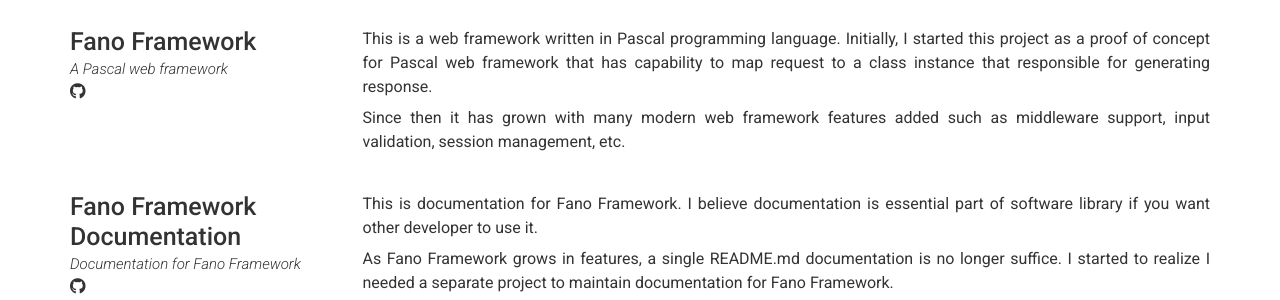
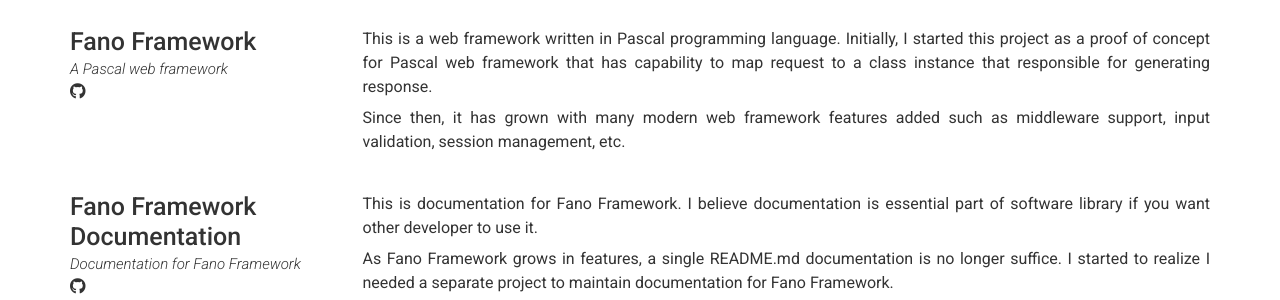
Before and after one commit to zamronypj/zamronypj.github.io, a Jekyll site: the page built from index.md, in a window 1280 px wide and 900 px high, scrolled down 608 px. Shown: the part 152-452 px from the top of the window. Built offline with Jekyll 4.4.1, drawn with Linux system fonts in a browser that asks for light colours; nearby versions of some CDN libraries; a script that is not in the unit is left out.

Commit message:
improve content

```diff
--- a/_config.yml
+++ b/_config.yml
@@ -84,7 +84,7 @@
           has capability to map request to a class instance that responsible for
           generating response.
 
-          Since then it has grown with many modern web framework features added such
+          Since then, it has grown with many modern web framework features added such
           as middleware support, input validation, session management, etc.
       - layout: left
         title: Fano Framework Documentation
```
